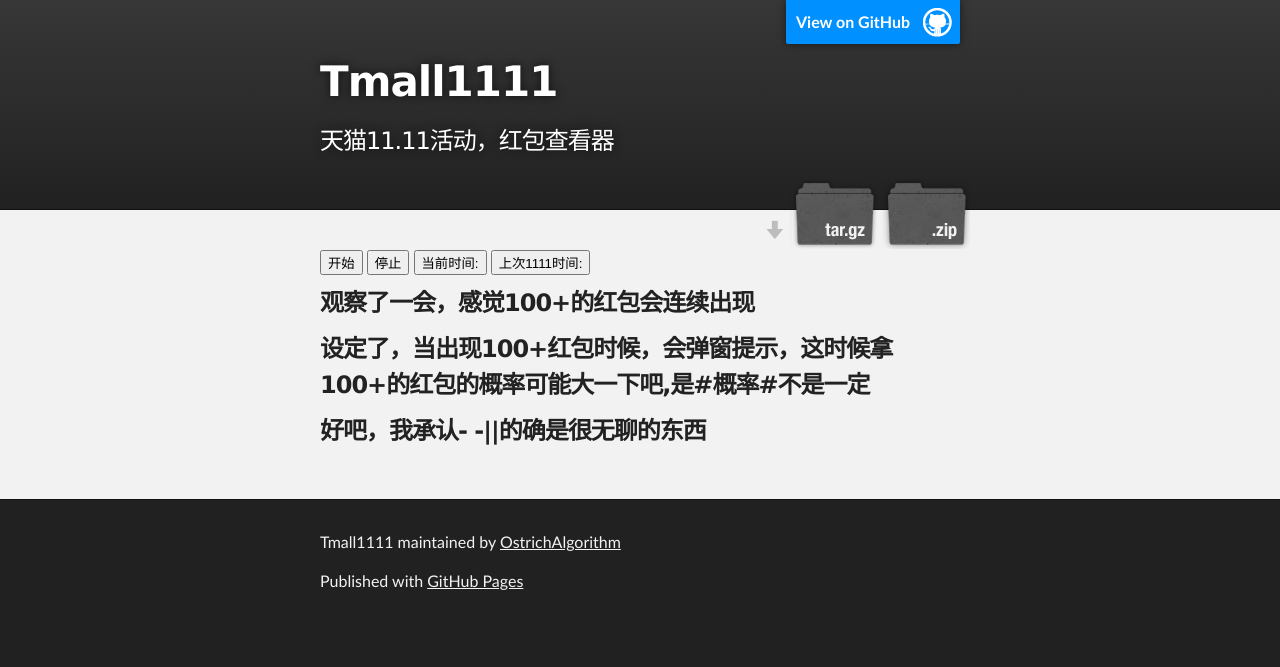
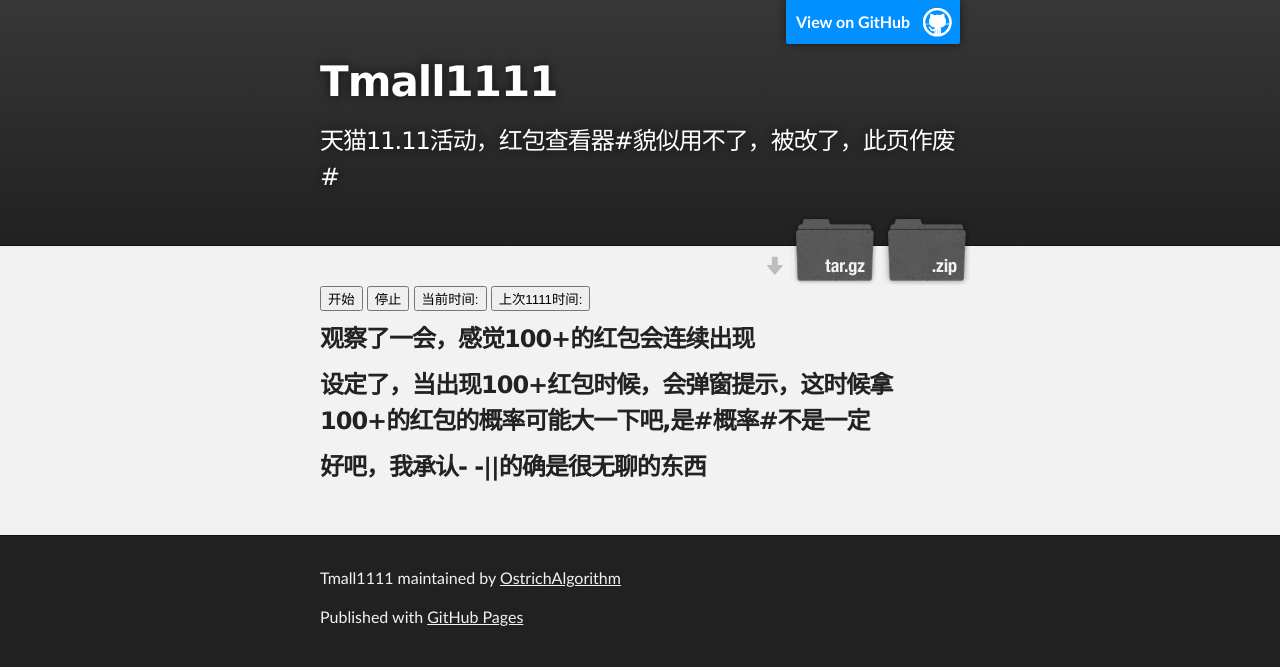
Before and after one commit to OstrichAlgorithm/tmall1111, a plain HTML site: page index.html in a window 1280 px wide. Drawn offline with nearby package versions, Linux system fonts and the light colour scheme.

Commit message:
Update index.html

```diff
--- a/index.html
+++ b/index.html
@@ -28,7 +28,7 @@
           <a id="forkme_banner" href="https://github.com/OstrichAlgorithm/tmall1111">View on GitHub</a>
 
           <h1 id="project_title">Tmall1111</h1>
-          <h2 id="project_tagline">天猫11.11活动，红包查看器</h2>
+          <h2 id="project_tagline">天猫11.11活动，红包查看器#貌似用不了，被改了，此页作废#</h2>
 
             <section id="downloads">
               <a class="zip_download_link" href="https://github.com/OstrichAlgorithm/tmall1111/zipball/master">Download this project as a .zip file</a>
```
